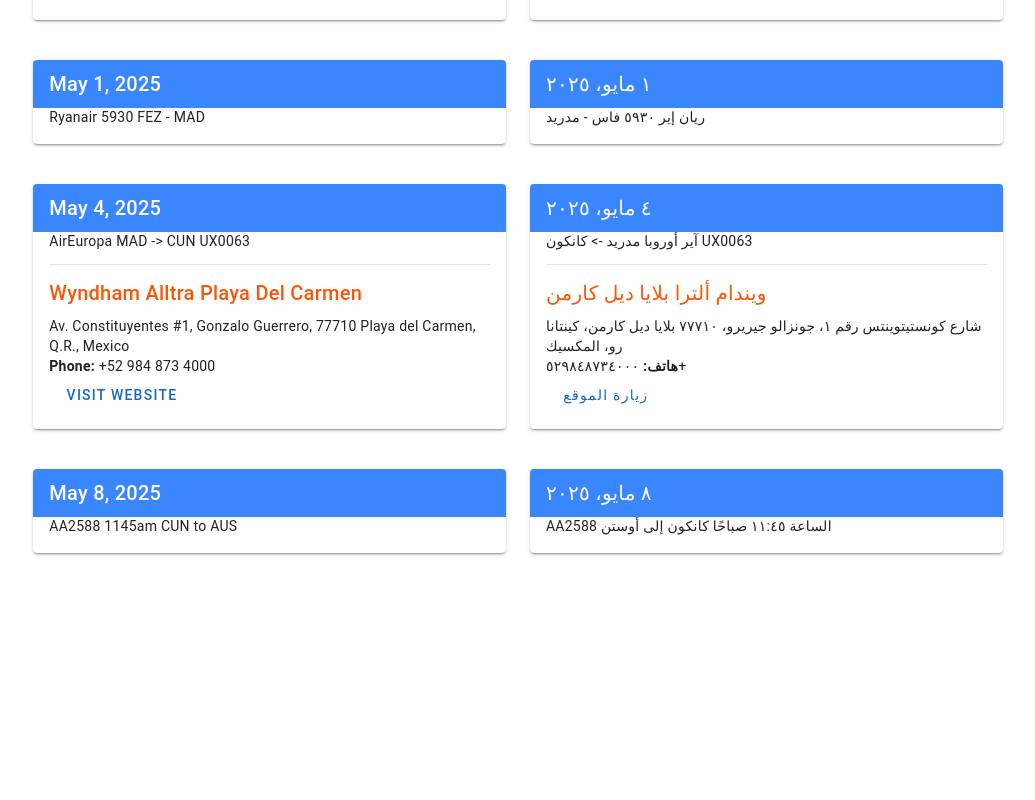
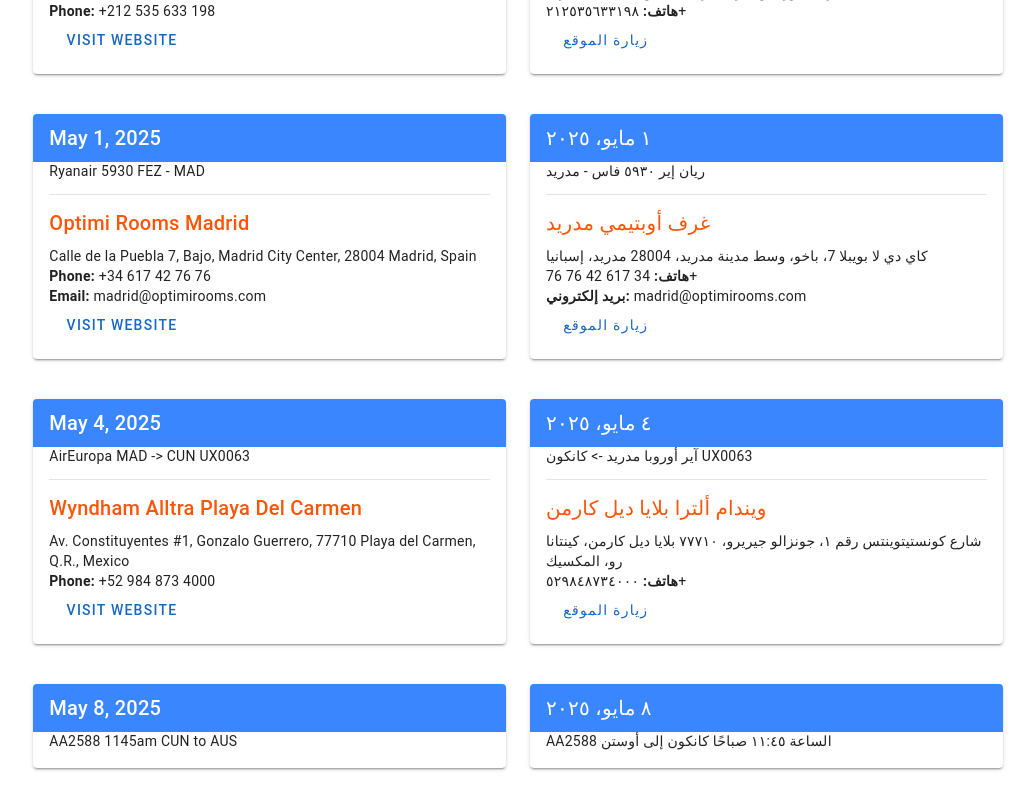
Before and after one commit to FlintShadey/Itenerary, a Vue app: page / in a window 1280 px wide. Shown: the part 1129-1929 px from the top of the page, without its empty margins (122-1157 px from the left). Before the commit the page ends 1714 px from the top, so only its background shows below. Built offline with nearby package versions, Linux system fonts and the light colour scheme.

Commit message:
add metadata and HTML structure for travel itinerary documentation

```diff
--- a/src/App.vue
+++ b/src/App.vue
@@ -25,6 +25,10 @@ const arabicTranslations = [
   {
     date: "١ مايو، ٢٠٢٥",
     flight: "ريان إير ٥٩٣٠ فاس - مدريد",
+    accommodation: "غرف أوبتيمي مدريد",
+    address: "كاي دي لا بويبلا 7، باخو، وسط مدينة مدريد، 28004 مدريد، إسبانيا",
+    phone: "34 617 42 76 76+",
+    email: "madrid@optimirooms.com",
   },
   {
     date: "٤ مايو، ٢٠٢٥",
@@ -49,7 +53,8 @@ const arabicTranslations = [
           <v-col cols="12" md="10">
             <v-card class="text-center pa-4 mb-6" elevation="3">
               <v-card-title class="text-h4 primary--text"
-                >John Smith & Jessica Miller</v-card-title
+                >John Smith <br />
+                & Jessica Miller</v-card-title
               >
               <v-card-subtitle class="text-h5 mb-4"
                 >Travel Itinerary</v-card-subtitle
@@ -254,6 +259,24 @@ const arabicTranslations = [
                   <v-card-title class="primary">May 1, 2025</v-card-title>
                   <v-card-text>
                     <p>Ryanair 5930 FEZ - MAD</p>
+                    <v-divider class="my-3"></v-divider>
+                    <h3 class="text-h6 secondary--text mb-2">
+                      Optimi Rooms Madrid
+                    </h3>
+                    <p>
+                      Calle de la Puebla 7, Bajo, Madrid City Center, 28004
+                      Madrid, Spain
+                    </p>
+                    <p><strong>Phone:</strong> +34 617 42 76 76</p>
+                    <p><strong>Email:</strong> madrid@optimirooms.com</p>
+                    <v-btn
+                      color="primary"
+                      variant="text"
+                      href="https://www.optimirooms.com/inicio_madrid/"
+                      target="_blank"
+                    >
+                      Visit website
+                    </v-btn>
                   </v-card-text>
                 </v-card>
               </v-col>
@@ -265,6 +288,26 @@ const arabicTranslations = [
                   }}</v-card-title>
                   <v-card-text>
                     <p>{{ arabicTranslations[4].flight }}</p>
+                    <v-divider class="my-3"></v-divider>
+                    <h3 class="text-h6 secondary--text mb-2">
+                      {{ arabicTranslations[4].accommodation }}
+                    </h3>
+                    <p>{{ arabicTranslations[4].address }}</p>
+                    <p>
+                      <strong>هاتف:</strong> {{ arabicTranslations[4].phone }}
+                    </p>
+                    <p>
+                      <strong>بريد إلكتروني:</strong>
+                      {{ arabicTranslations[4].email }}
+                    </p>
+                    <v-btn
+                      color="primary"
+                      variant="text"
+                      href="https://www.optimirooms.com/inicio_madrid/"
+                      target="_blank"
+                    >
+                      زيارة الموقع
+                    </v-btn>
                   </v-card-text>
                 </v-card>
               </v-col>
```
Also changed, not shown: 1 other file (tests, documents, lock files or other folders).
